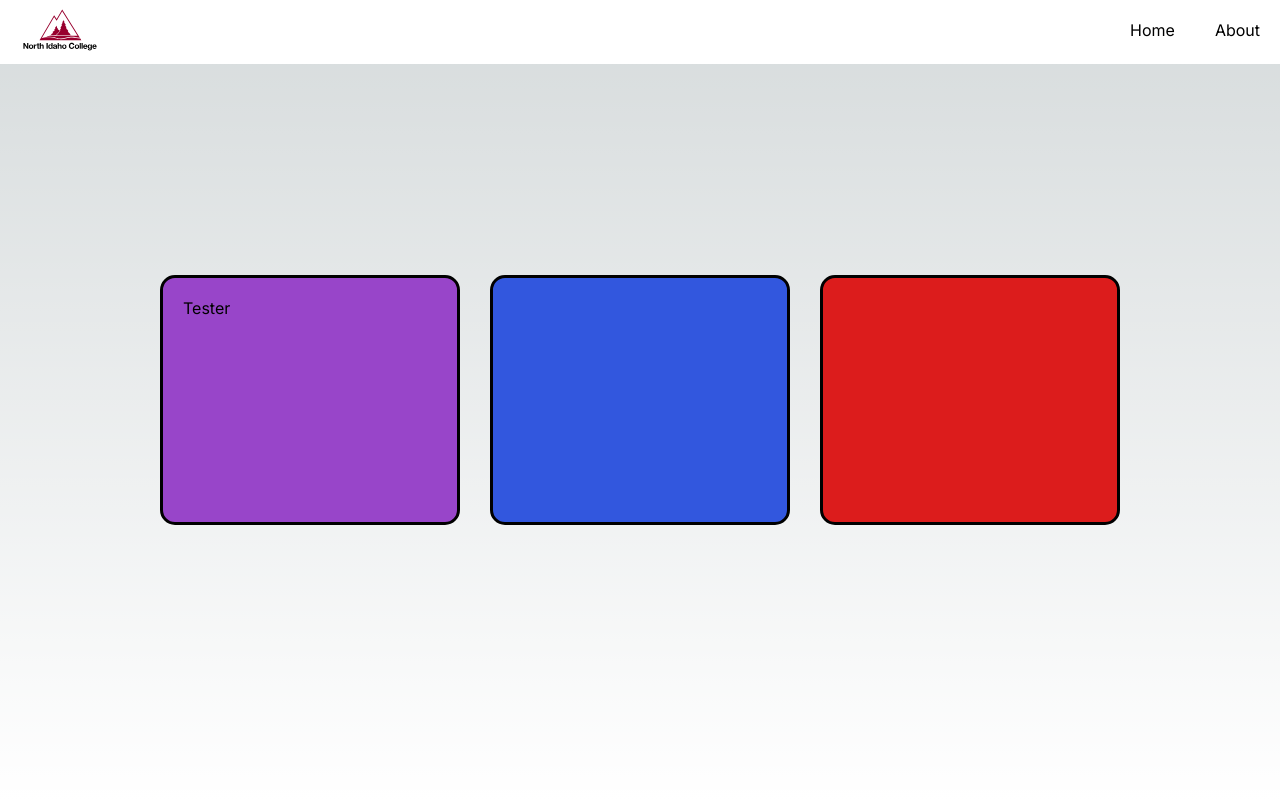
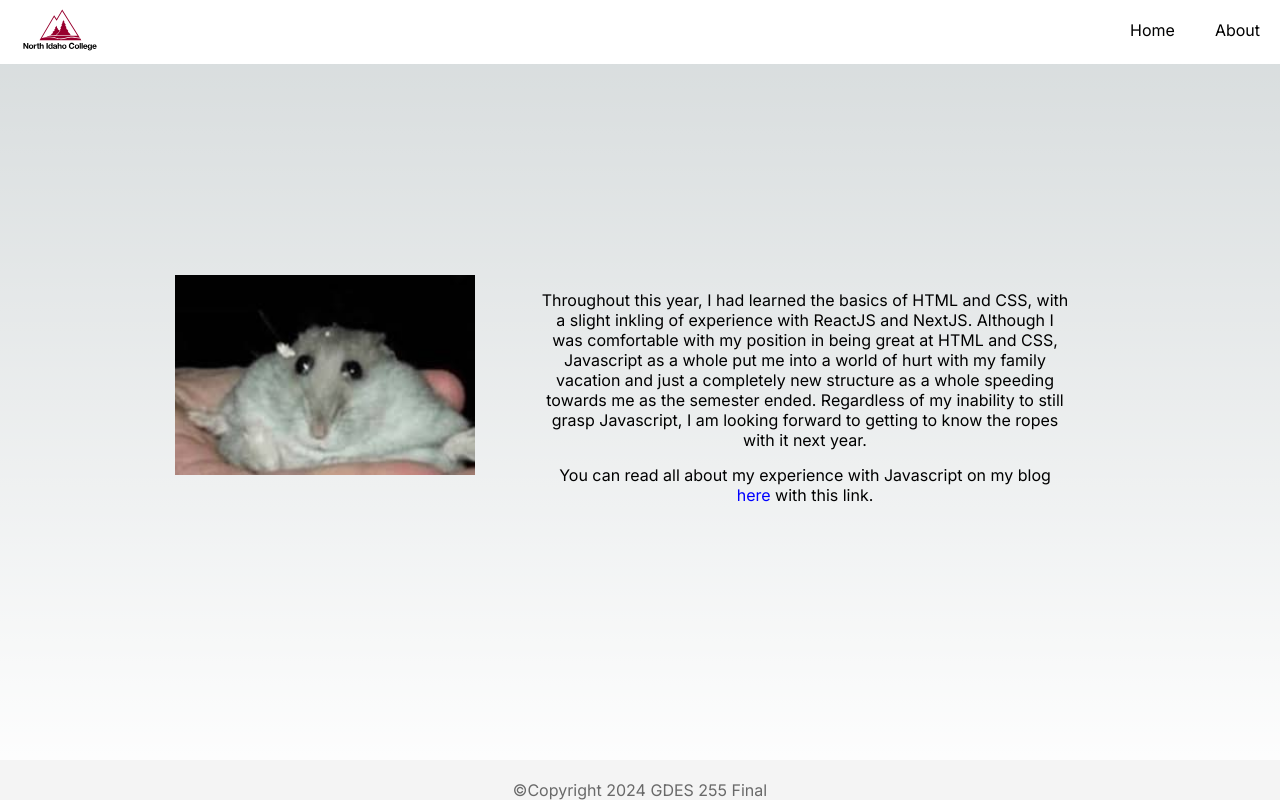
Before and after one commit to nic-gdes/gdes-255-final, a Next.js app: page /about in a window 1280 px wide. Built offline with nearby package versions, Linux system fonts and the light colour scheme.

Commit message:
Final for Web Design II Completed || Aaron Tan
Did as requested for the final. A little issue with the growing and shrinking of the footer, but it's honest work 👽

```diff
--- a/src/app/about/page.tsx
+++ b/src/app/about/page.tsx
@@ -1,26 +1,42 @@
 import styles from "../page.module.css";
 import Header from "../../components/global/header";
+import CopyrightFooter from "@/components/global/copyrightfooter";
+import Link from "next/link";
+import Picture from "../../assets/myface.jpeg";
+import Image from "next/image";
 
 export default function AboutMe() {
     return (
         <>
             <Header />
             <main className={styles.main}>
-                {/*These boxes needs to be center of page each one 300x250px size with a margin of 15px and 20px padding.*/}
                 <div className={styles.container}>
                     <div className={styles.row}>
-                        <div className={styles.boxLeft}>
-                            Tester
+                        <div className={styles.boxImage}>
+                            <Image
+                                src={Picture.src}
+                                width={300}
+                                height={200}
+                                alt="My Face"
+                            />
                         </div>
-                        <div className={styles.boxCenter}>
-                            {/*This box needs to be blue*/}
-                        </div>
-                        <div className={styles.boxRight}>
-                            {/*This box needs to be red*/}
+                        <div className={styles.boxParagraph}>
+                            <p>Throughout this year, I had learned the basics of HTML and CSS, with a slight
+                                inkling of experience with ReactJS and NextJS. Although I was comfortable with
+                                my position in being great at HTML and CSS, Javascript as a whole put me into
+                                a world of hurt with my family vacation and just a completely new structure as
+                                a whole speeding towards me as the semester ended. Regardless of my inability to
+                                still grasp Javascript, I am looking forward to getting to know the ropes with it
+                                next year.</p>
+
+                            <p>You can read all about my experience with Javascript on my blog
+                                <Link href="https://youtu.be/ypknnQUsmno?si=KED7OObBnvWNEfSW" target="_blank"> here </Link>
+                                with this link.</p>
                         </div>
                     </div>
                 </div>
             </main>
+            <CopyrightFooter />
         </>
     );
 }
--- a/src/app/globals.css
+++ b/src/app/globals.css
@@ -9,30 +9,24 @@
   --background-start-rgb: 214, 219, 220;
   --background-end-rgb: 255, 255, 255;
 
-  --primary-glow: conic-gradient(
-    from 180deg at 50% 50%,
+  --primary-glow: conic-gradient(from 180deg at 50% 50%,
       #16abff33 0deg,
       #0885ff33 55deg,
       #54d6ff33 120deg,
       #0071ff33 160deg,
-    transparent 360deg
-  );
-  --secondary-glow: radial-gradient(
-    rgba(255, 255, 255, 1),
-    rgba(255, 255, 255, 0)
-  );
+      transparent 360deg);
+  --secondary-glow: radial-gradient(rgba(255, 255, 255, 1),
+      rgba(255, 255, 255, 0));
 
   --tile-start-rgb: 239, 245, 249;
   --tile-end-rgb: 228, 232, 233;
-  --tile-border: conic-gradient(
-    #00000080,
+  --tile-border: conic-gradient(#00000080,
       #00000040,
       #00000030,
       #00000020,
       #00000010,
       #00000010,
-    #00000080
-  );
+      #00000080);
 
   --callout-rgb: 238, 240, 241;
   --callout-border-rgb: 172, 175, 176;
@@ -47,24 +41,20 @@
     --background-end-rgb: 0, 0, 0;
 
     --primary-glow: radial-gradient(rgba(1, 65, 255, 0.4), rgba(1, 65, 255, 0));
-    --secondary-glow: linear-gradient(
-      to bottom right,
+    --secondary-glow: linear-gradient(to bottom right,
         rgba(1, 65, 255, 0),
         rgba(1, 65, 255, 0),
-      rgba(1, 65, 255, 0.3)
-    );
+        rgba(1, 65, 255, 0.3));
 
     --tile-start-rgb: 2, 13, 46;
     --tile-end-rgb: 2, 5, 19;
-    --tile-border: conic-gradient(
-      #ffffff80,
+    --tile-border: conic-gradient(#ffffff80,
         #ffffff40,
         #ffffff30,
         #ffffff20,
         #ffffff10,
         #ffffff10,
-      #ffffff80
-    );
+        #ffffff80);
 
     --callout-rgb: 20, 20, 20;
     --callout-border-rgb: 108, 108, 108;
@@ -83,16 +73,14 @@ html,
 body {
   max-width: 100vw;
   overflow-x: hidden;
+  height: 100%;
 }
 
 body {
   color: rgb(var(--foreground-rgb));
-  background: linear-gradient(
-      to bottom,
+  background: linear-gradient(to bottom,
       transparent,
-      rgb(var(--background-end-rgb))
-    )
-    rgb(var(--background-start-rgb));
+      rgb(var(--background-end-rgb))) rgb(var(--background-start-rgb));
 }
 
 a {
--- a/src/app/page.module.css
+++ b/src/app/page.module.css
@@ -5,7 +5,8 @@
   justify-content: center;
   align-items: center;
   padding: 6rem;
-  min-height: 100vh;
+  min-height: 95vh;
+  flex-shrink: 3;
 }
 
 .description {
@@ -117,6 +118,31 @@
   background-color: rgb(220, 28, 28);
   border: 3px solid black;
   border-radius: 15px;
+}
+
+.boxImage {
+  width: 300px;
+  height: 250px;
+  margin: 15px;
+  padding: 20px;
+  display: flex;
+  justify-content: center;
+}
+
+.boxParagraph {
+  width: 600px;
+  height: 250px;
+  margin: 15px;
+  padding: 20px;
+  text-align: center;
+}
+
+.boxParagraph p {
+  margin: 15px;
+}
+
+.boxParagraph a {
+  color: blue;
 }
 
 .center::before {
@@ -277,6 +303,15 @@
   .row {
     display: flex;
     flex-direction: column;
+    align-items: center;
+  }
+
+  .boxParagraph {
+    width: 400px;
+    height: 250px;
+    margin: 15px;
+    text-align: center;
+    padding: 20px;
   }
 }
 
@@ -289,6 +324,7 @@
   .row {
     display: flex;
     flex-direction: column;
+    align-items: center;
   }
 }
 
--- a/src/components/global/header.tsx
+++ b/src/components/global/header.tsx
@@ -2,7 +2,6 @@ import styles from "@/app/page.module.css";
 import Image from "next/image";
 import Link from "next/link";
 import NIC from "../../assets/logoStacked.svg";
-import AboutMe from "@/app/about/page";
 
 const Header = () => {
   return (
```
Also changed, not shown: src/assets/myface.jpeg (added). Lines whose indentation alone changed are shown as unchanged.
